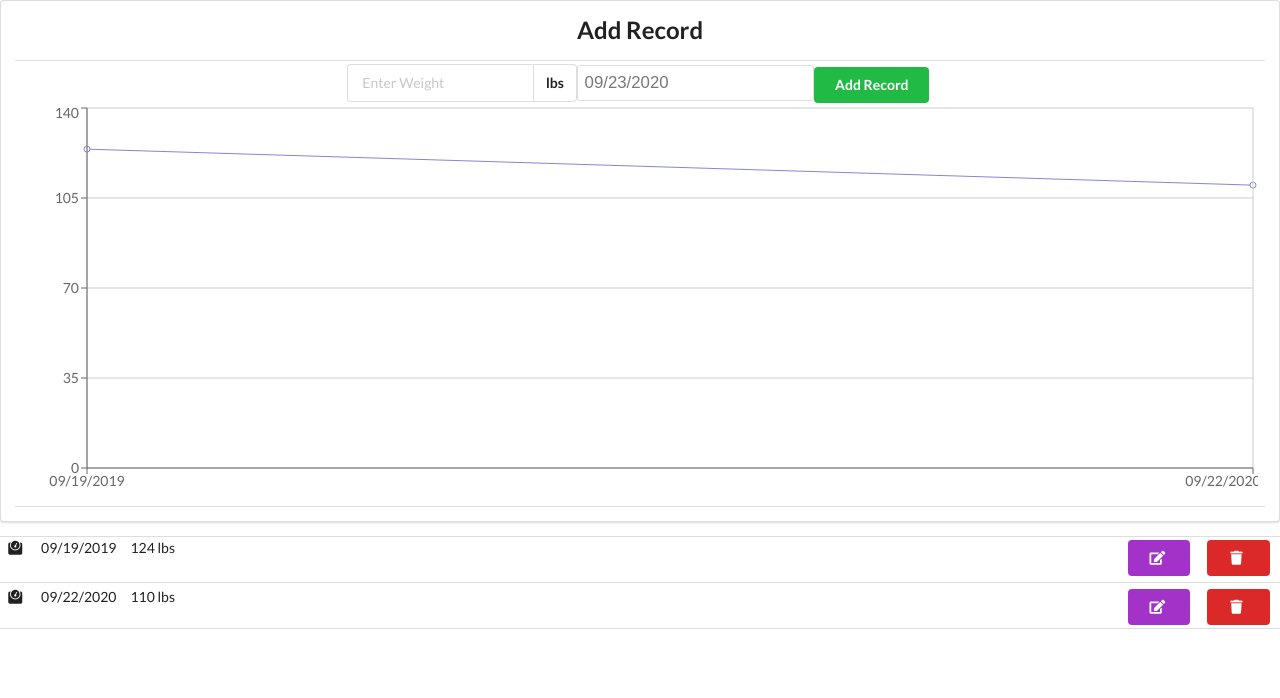
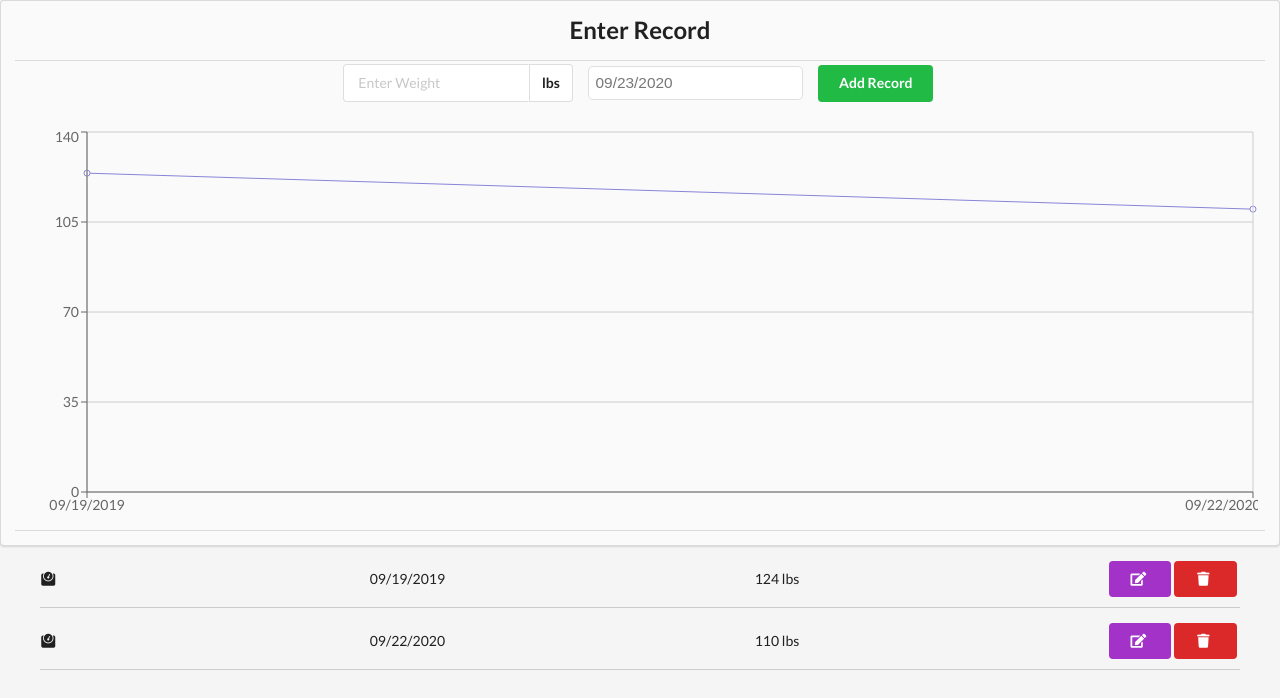
Before and after one commit to isabelchua/wulver, a React (Create React App) app: page / in a window 1280 px wide. Shown: the top 698 px of the page. Built offline with nearby package versions, Linux system fonts and the light colour scheme.

Commit message:
ui changes fixed list

```diff
--- a/src/App.css
+++ b/src/App.css
@@ -2,6 +2,14 @@
 	margin: 0;
 	padding: 0;
 	box-sizing: border-box;
+}
+
+body {
+	background-color: rgb(245, 245, 245);
+}
+
+.bg-color {
+	background-color: rgb(250, 250, 250) !important;
 }
 
 /* .DayPicker {
@@ -14,7 +22,7 @@
 } */
 
 .DayPickerInput {
-	font-size: 1.2rem;
+	font-size: 1.1rem;
 	margin: 0;
 
 	border-radius: 3px;
@@ -22,9 +30,49 @@
 
 .DayPickerInput input {
 	padding: 7px;
-	border-radius: 3px;
+	border-radius: 5px;
 	border: solid 1px rgb(223, 223, 223);
 	color: rgb(119, 119, 119);
+}
+
+.r-margin {
+	margin-right: 15px;
+}
+
+.b-margin {
+	margin-bottom: 25px;
+}
+
+.fixed-m {
+	padding-bottom: 12px !important;
+	margin-top: -3px !important;
+}
+
+.flex-center-main-upper {
+	margin: 15px 40px;
+}
+
+.flex-center-main {
+	position: relative !important;
+	display: flex !important;
+
+	align-items: center !important;
+	justify-content: space-between !important;
+	height: 100% !important;
+	flex-wrap: wrap !important;
+}
+
+.flex-center {
+	justify-content: flex-start;
+}
+
+.button-stack {
+	display: flex;
+}
+
+.border-bot {
+	padding-bottom: 10px;
+	border-bottom: 1px solid rgb(204, 204, 204);
 }
 
 /* .DayPicker {
--- a/src/RecordForm.js
+++ b/src/RecordForm.js
@@ -55,9 +55,9 @@ function RecordForm() {
 
 	const { weight, date } = form;
 
-	if (stats.length === 0) {
-		return <h4>Please add weight</h4>;
-	}
+	// if (stats.length === 0) {
+	// 	return <h4>Please add weight</h4>;
+	// }
 
 	const onChange = e => {
 		setForm({ ...form, [e.target.name]: e.target.value });
@@ -130,19 +130,19 @@ function RecordForm() {
 
 	return (
 		<div>
-			<div class="ui center aligned segment">
+			<div class="bg-color ui center aligned segment ">
 				<h2 className="text-primary">
 					{current ? (
-						<span style={{ color: "red" }}>Edit Record</span>
+						<span style={{ color: "#b81e1e" }}>Edit Record</span>
 					) : (
-						"Add Record"
+						"Enter Record"
 					)}
 				</h2>
 				<div class="ui relaxed celled list">
 					<div className="item ui">
-						<form onSubmit={onSubmit}>
-							<div className="item ui four column">
-								<div className="ui right labeled input column">
+						<form>
+							<div className="b-margin item ui four column">
+								<div className="r-margin ui right labeled input column">
 									<input
 										type="text"
 										value={weight || ""}
@@ -152,7 +152,7 @@ function RecordForm() {
 									/>
 									<div class="ui basic label">lbs</div>{" "}
 								</div>
-								<div className="ui right input column">
+								<div className="r-margin ui right input column">
 									<DayPickerInput
 										name="date"
 										value={
@@ -174,24 +174,21 @@ function RecordForm() {
 										}}
 									/>
 								</div>
-								{/* <input
-							type="submit"
-							value={current ? "Edit Record" : "Add Record"}
-							//onClick={clearForm}
-						/> */}
 								{current ? (
 									<div
-										className="ui animated fade button red column"
+										onClick={onSubmit}
+										className="fixed-m ui animated fade button purple column"
 										tabindex="0"
 									>
-										<div className="hidden content">Edit Record</div>
-										<div className="visible content">
+										<div className="visible content">Edit Record</div>
+										<div className="hidden content">
 											<i className="edit icon"></i>
 										</div>
 									</div>
 								) : (
 									<div
-										className="ui animated fade button green column"
+										onClick={onSubmit}
+										className="fixed-m ui animated fade button green column"
 										tabindex="0"
 									>
 										<div className="visible content">Add Record</div>
@@ -219,7 +216,7 @@ function RecordForm() {
 				</div>
 			</div>
 
-			<div class="ui relaxed celled animated list">
+			<div class=" ui relaxed celled animated list">
 				{sortByDate &&
 					sortByDate.map(stat => {
 						return <Stat stat={stat} key={stat.id} />;
--- a/src/Stat.js
+++ b/src/Stat.js
@@ -14,8 +14,27 @@ function Stat({ stat }) {
 	};
 
 	return (
-		<div className="item ui five column row">
-			<div className="right floated column">
+		<div className="flex-center-main-upper">
+			<div className="flex-center-main border-bot">
+				<div className="flex-center ">
+					<i className="weight icon"></i>
+				</div>
+				<div className="flex-center">{date}</div>
+				<div className="flex-center">{weight} lbs </div>
+				<div className="button-stack">
+					<div className="">
+						<div
+							className="ui animated button purple column"
+							tabindex="0"
+							onClick={() => setPost(stat)}
+						>
+							<div className="hidden content">Edit</div>
+							<div className="visible content">
+								<i className="edit icon"></i>
+							</div>
+						</div>
+					</div>
+					<div className="right-p">
 						<div
 							className="ui animated button red column"
 							tabindex="0"
@@ -27,24 +46,8 @@ function Stat({ stat }) {
 							</div>
 						</div>
 					</div>
-			<div className="right floated column">
-				<div
-					className="ui animated button purple column"
-					tabindex="0"
-					onClick={() => setPost(stat)}
-				>
-					<div className="hidden content">Edit</div>
-					<div className="visible content">
-						<i className="edit icon"></i>
 				</div>
-				</div>{" "}
 			</div>
-
-			<div className="left floated content column">
-				<i className="weight icon"></i>
-			</div>
-			<div className="left floated content column">{date}</div>
-			<div className="left floated content  column ">{weight} lbs </div>
 		</div>
 	);
 }
```
Lines whose indentation alone changed are shown as unchanged.
